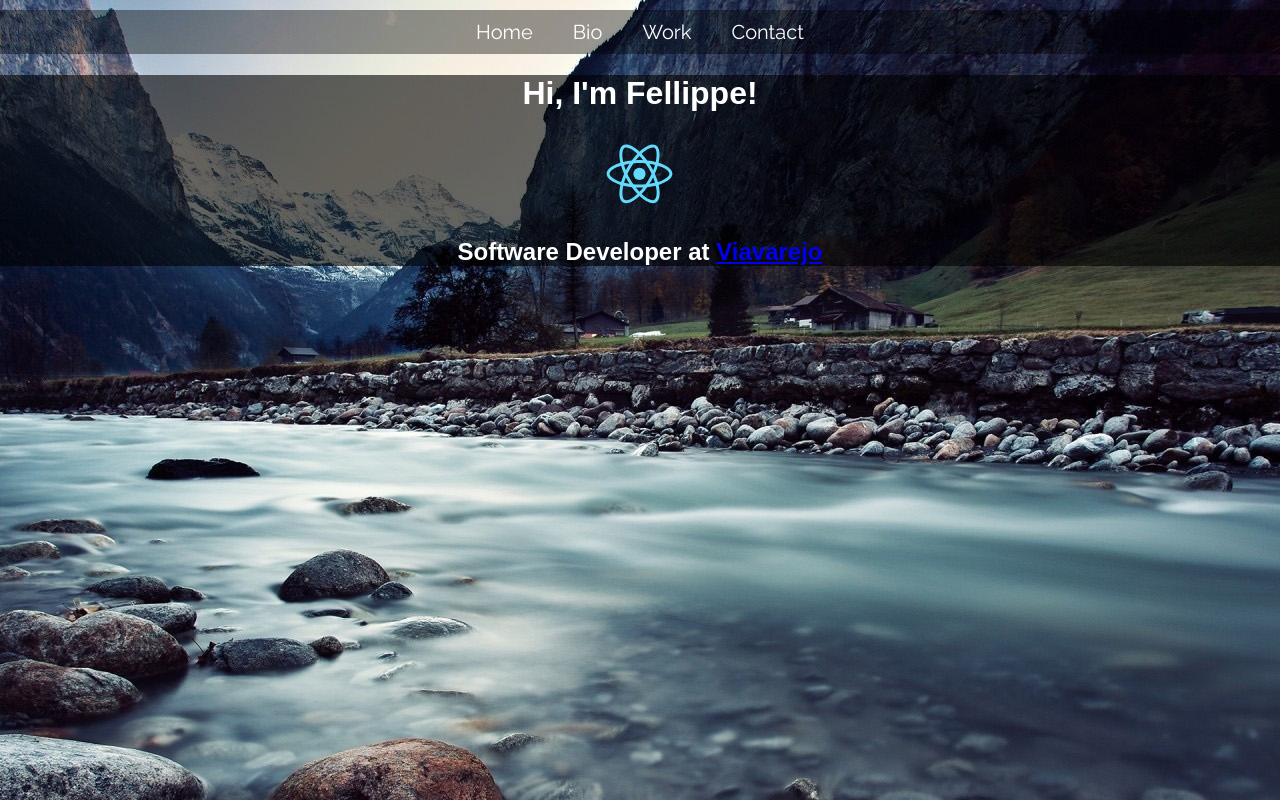
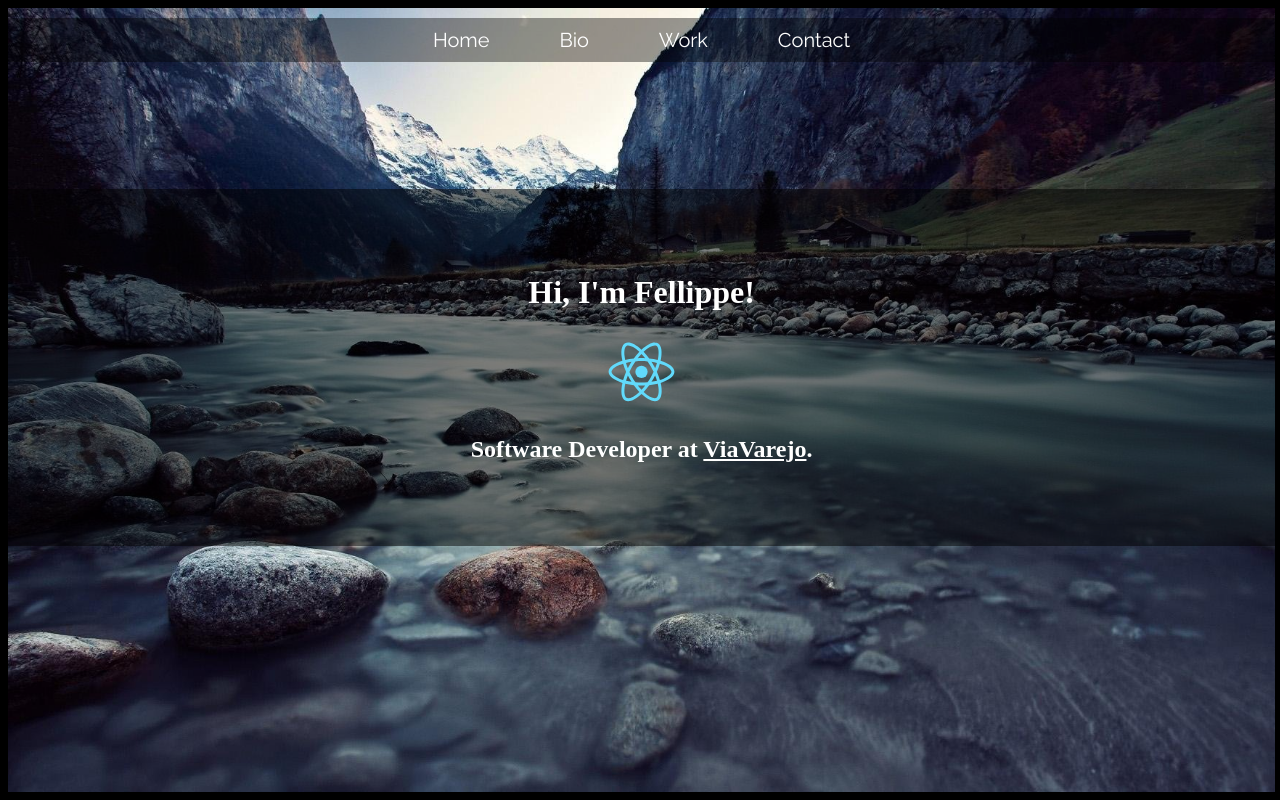
Before and after one commit to fellippemendonca/fellippe, a React app: page / in a window 1280 px wide. Built offline with nearby package versions, Linux system fonts and the light colour scheme.

Commit message:
More css

```diff
--- a/src/app/bio/Bio.css
+++ b/src/app/bio/Bio.css
@@ -1,3 +1,3 @@
-.Bio-header{
+.Bio{
   background-color: rgba(0,0,0,0.0);
 }
--- a/src/app/bio/Bio.js
+++ b/src/app/bio/Bio.js
@@ -5,9 +5,9 @@ function Bio(props) {
   return (
     <div className="Contents">
       <div className="Bio">
-        <div className="Bio-header">
-          <h1>My Biography</h1>
-          <div><i>Italobrasiliano</i> born in 1986 October 21, São Paulo - Brazil.</div>
+        <h1>My Biography</h1>
+        <div>
+          I am an <i>Italobrasiliano</i> born in São Paulo Brazil 1986 October 21.<br/>
         </div>
       </div>
     </div>
--- /dev/null
+++ b/src/app/clock/Clock.css
@@ -0,0 +1,4 @@
+.Clock {
+  text-align: center;
+  color: white;
+}
--- a/src/app/clock/Clock.js
+++ b/src/app/clock/Clock.js
@@ -1,4 +1,5 @@
 import React from 'react';
+import './Clock.css';
 
 class Clock extends React.Component {
   constructor(props) {
@@ -25,7 +26,9 @@ class Clock extends React.Component {
 
   render() {
     return (
-      <b> {this.state.date.toLocaleTimeString()} </b>
+      <div className="Clock">
+        <b>{this.state.date.toLocaleTimeString()}</b>
+      </div>
     );
   }
 }
--- a/src/app/contact/Contact.css
+++ b/src/app/contact/Contact.css
@@ -1,3 +1,3 @@
-.Contact-header{
+.Contact{
   background-color: rgba(0,0,0,0.0);
 }
--- a/src/app/contact/Contact.js
+++ b/src/app/contact/Contact.js
@@ -5,10 +5,8 @@ function Contact(props) {
   return (
     <div className="Contents">
       <div className="Contact">
-        <div className="Contact-header">
-          <h1>Contacts</h1>
-          <div>Whatsapp, Linkedin, Gmail</div>
-        </div>
+        <h1>Contacts</h1>
+        <div>Whatsapp, Linkedin, Gmail</div>
       </div>
     </div>
   );
--- a/src/app/home/Home.css
+++ b/src/app/home/Home.css
@@ -1,13 +1,9 @@
-.Home {
-  text-align: center;
-}
-
 .Home-logo {
   animation: Home-logo-spin infinite 5s linear;
   height: 80px;
 }
 
-.Home-header {
+.Home {
   background-color: rgba(0,0,0,0.0);
 }
 
--- a/src/app/home/Home.js
+++ b/src/app/home/Home.js
@@ -3,14 +3,13 @@ import logo from './logo.svg';
 import './Home.css';
 
 function Home(props) {
+  var linkStyle = {color: 'white'};
   return (
     <div className="Contents">
       <div className="Home">
-        <div className="Home-header">
-          <h1>Hi, I'm {props.owner}!</h1>
-          <img src={logo} className="Home-logo" alt="logo" />
-          <h2>Software Developer at <a href="http://www.viavarejo.com.br/">Viavarejo</a></h2>
-        </div>
+        <h1>Hi, I'm {props.owner}!</h1>
+        <img src={logo} className="Home-logo" alt="logo" />
+        <h2>Software Developer at <a href="http://www.viavarejo.com.br/" style={linkStyle}>ViaVarejo</a>.</h2>
       </div>
     </div>
   );
--- a/src/app/menu/Menu.css
+++ b/src/app/menu/Menu.css
@@ -1,28 +1,54 @@
 @import url(http://fonts.googleapis.com/css?family=Raleway);
+
+
+body {
+  background-color: black;
+  /*background-image: url("../../assets/images/Valley-Wallpapers-1920x1080-6.jpg");
+  background-repeat: no-repeat;
+  background-attachment: fixed;
+  background-position: top;
+  overflow: 'hidden';
+  margin: 0;
+  padding: 0;
+  font-family: sans-serif;*/
+}
+
+
 .Menu {
-  margin: 0px;
+  position: absolute;
+  width: 99%;
+  height: 98%;
+  background-image: url("../../assets/images/Valley-Wallpapers-1920x1080-6.jpg");
+  background-size: cover;
+  background-color: black;
 }
 
 .Nav-1 {
   margin-top: 10px;
   padding: 10px;
   text-align: center;
-  font-family: Raleway;
   background-color: rgba(0,0,0,0.4);
 }
 
-.Link-1 {
+.Link-1 {font-family: Raleway;
   transition: 0.5s;
   color: #ffffff;
   font-size: 20px;
   text-decoration: none;
   padding: 0 10px;
-  margin: 0 10px;
+  margin: 0 2%;
 }
+
 .Link-1:hover {
   background-color: rgba(255,255,255,0.7);
   color: #000000;
   padding: 10px 10px;
+}
+
+.Clock {
+  float: right;
+  /*position: absolute;
+  top: 0; left: 1; bottom: 0; right: 0;*/
 }
 
 .Contents {
@@ -31,9 +57,9 @@
   margin: auto;
   position: relative;
   top: 0; left: 0; bottom: 0; right: 0;
-  /*height: 400px;*/
-  background-color: rgba(0,0,0,0.6);
-  padding: 0px;
+  background-color: rgba(0,0,0,0.5);
+  margin-top: 10%;
+  padding: 5%;
   color: white;
 }
 
@@ -44,7 +70,7 @@
   }
 
   to {
-    background-color: rgba(0,0,0,0.6);
+    background-color: rgba(0,0,0,0.5);
     color: white;
   }
 }
--- a/src/app/menu/Menu.js
+++ b/src/app/menu/Menu.js
@@ -38,21 +38,13 @@ class Menu extends React.Component {
   render() {
     return (
       <div className="Menu">
-        <div class="Table">
-          <div class="row">
-            <div class="col-lg-10">
         <nav className="Nav-1">
             <a className="Link-1" href="" onClick={this.homeMenuClick}>Home</a>
             <a className="Link-1" href="" onClick={this.bioMenuClick}>Bio</a>
             <a className="Link-1" href="" onClick={this.workMenuClick}>Work</a>
             <a className="Link-1" href="" onClick={this.contactMenuClick}>Contact</a>
         </nav>
-            </div>
-            <div class="col-lg-2">
 
-            </div>
-          </div>
-        </div>
         <PageSelect name={this.state.page}/>
       </div>
     );
@@ -60,18 +52,4 @@ class Menu extends React.Component {
 }
 
 export default Menu;
-
-
-/* <a className="Link-1"><Clock/></a>
-<div className="Menu">
-        <nav className="Nav-1">
-          <a className="Link-1" href="" onClick={this.homeMenuClick}>Home</a>
-          <a className="Link-1" href="" onClick={this.bioMenuClick}>Bio</a>
-          <a className="Link-1" href="" onClick={this.workMenuClick}>Work</a>
-          <a className="Link-1" href="" onClick={this.contactMenuClick}>Contact</a>
-        </nav>
-        <PageSelect name={this.state.page}/>
-      </div>
-
-
-*/
+            /*<Clock/>*/
--- a/src/app/work/Work.css
+++ b/src/app/work/Work.css
@@ -1,3 +1,3 @@
-.Work-header{
+.Work{
   background-color: rgba(0,0,0,0.0);
 }
--- a/src/app/work/Work.js
+++ b/src/app/work/Work.js
@@ -5,7 +5,6 @@ function Work(props) {
   return (
     <div className="Contents">
       <div className="Work">
-        <div className="Work-header">
         <h1>Working History</h1>
         <div>Accomplished IT executive with over 9 years of experience in E-Commerce market, <br/>
         acting from QA, System Analyst, System Developer and now team leader as Scrum Master <br/>
@@ -19,7 +18,6 @@ function Work(props) {
         The increase of solution size and complexity shows <br/> that we probably went through the wrong path."</div>
       </div>
     </div>
-    </div>
   );
 }
 export default Work;
--- a/src/index.css
+++ b/src/index.css
@@ -1,15 +1,5 @@
-html {
-  /*background: url("./assets/images/Valley-Wallpapers-1920x1080-6.jpg") no-repeat center center fixed;
-  -webkit-background-size: cover;
-  -moz-background-size: cover;
-  -o-background-size: cover;
-  background-size: cover;*/
-}
-
-body {
-  background-color: #222;
+/*body {
   background-image: url("./assets/images/Valley-Wallpapers-1920x1080-6.jpg");
-  /*background-size: cover;*/
   background-repeat: no-repeat;
   background-attachment: fixed;
   background-position: top;
@@ -17,4 +7,5 @@ body {
   margin: 0;
   padding: 0;
   font-family: sans-serif;
-}
+}*/
+/*background-size: cover;*/
--- a/src/index.js
+++ b/src/index.js
@@ -4,8 +4,6 @@ import Menu from './app/menu/Menu';
 import './index.css';
 
 ReactDOM.render(
-  <div>
-    <Menu/>
-  </div>,
+  <Menu/>,
   document.getElementById('root')
 );
```
Also changed, not shown: src/assets/images/Viavarejo2.png (added), src/assets/images/viavarejo.png (added), 1 other file. Lines whose indentation alone changed are shown as unchanged.
